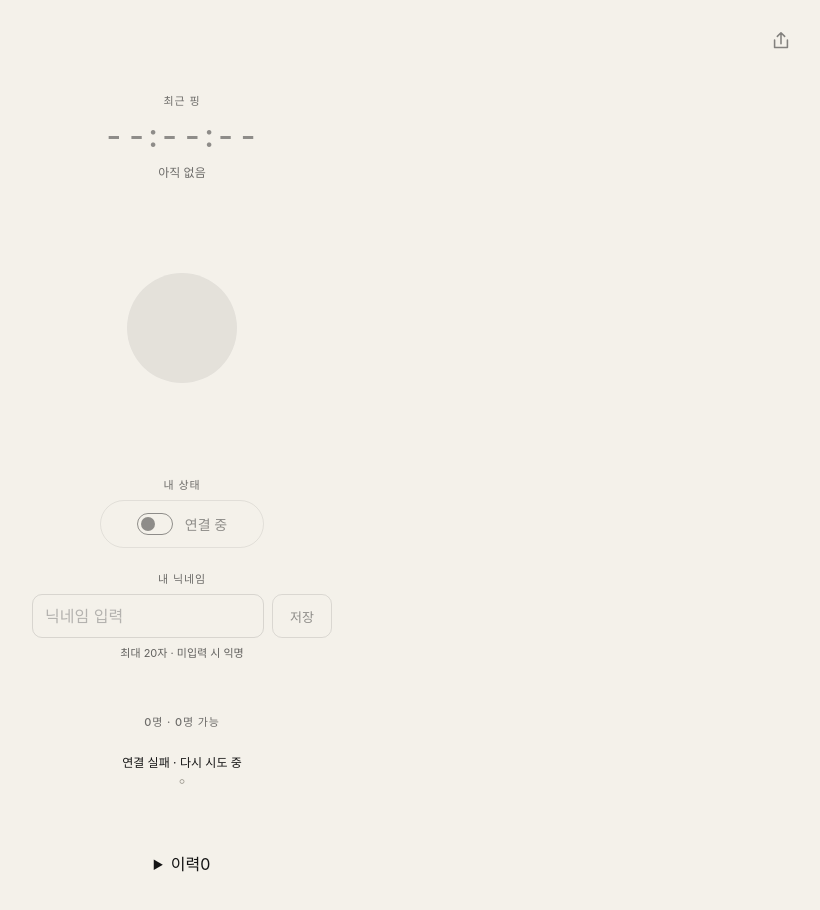
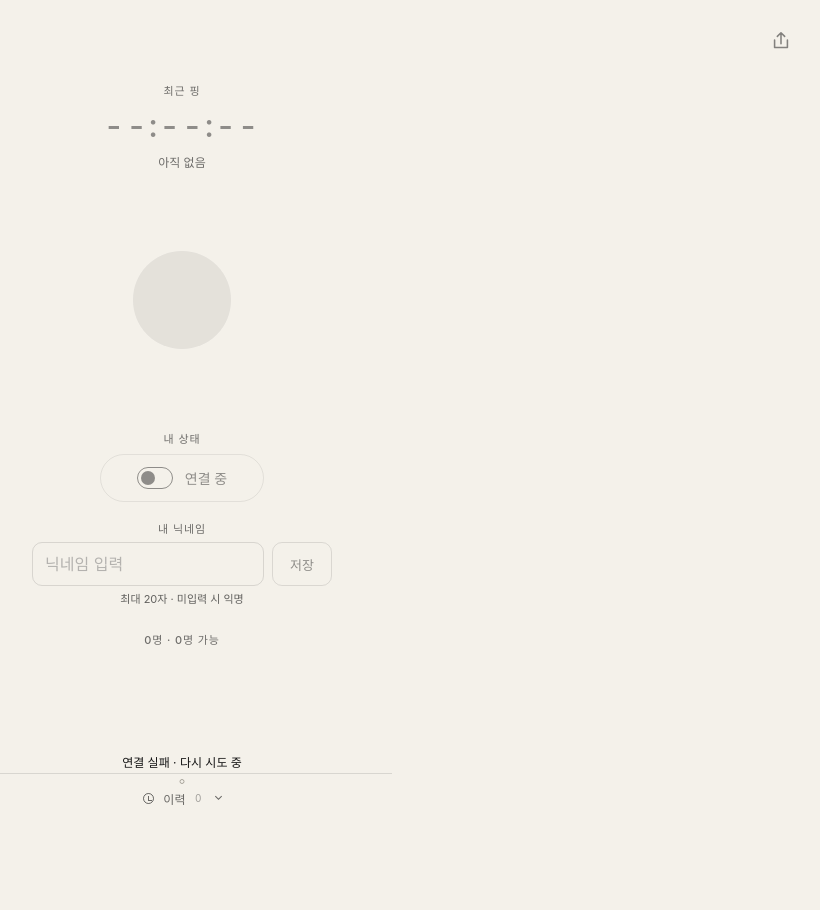
Before and after one commit to kuil09/ping, a plain HTML site: page public/index.html in a window 1280 px wide. Shown: the whole page, without its empty margins (458-1278 px from the left). After the commit the page ends 868 px from the top, so only its background shows below. Drawn offline with Linux system fonts and the light colour scheme; no server answers.

Commit message:
style: load the minimal local timeline alongside the existing interface

```diff
--- a/public/index.html
+++ b/public/index.html
@@ -11,6 +11,7 @@
   <link rel="manifest" href="/manifest.webmanifest">
   <link rel="icon" href="/icon.svg" type="image/svg+xml">
   <link rel="stylesheet" href="/styles.css">
+  <link rel="stylesheet" href="/history.css">
   <script type="module" src="/app.js"></script>
 </head>
 <body>
```
